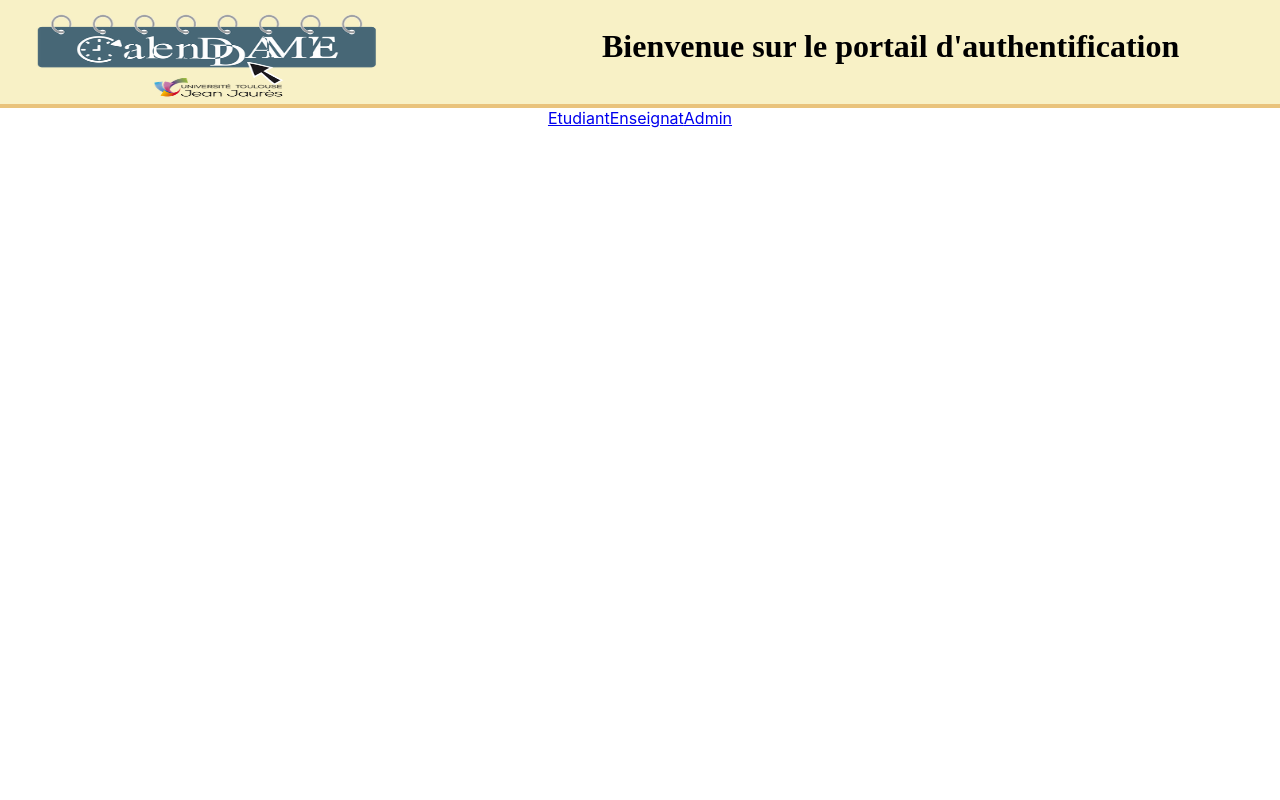
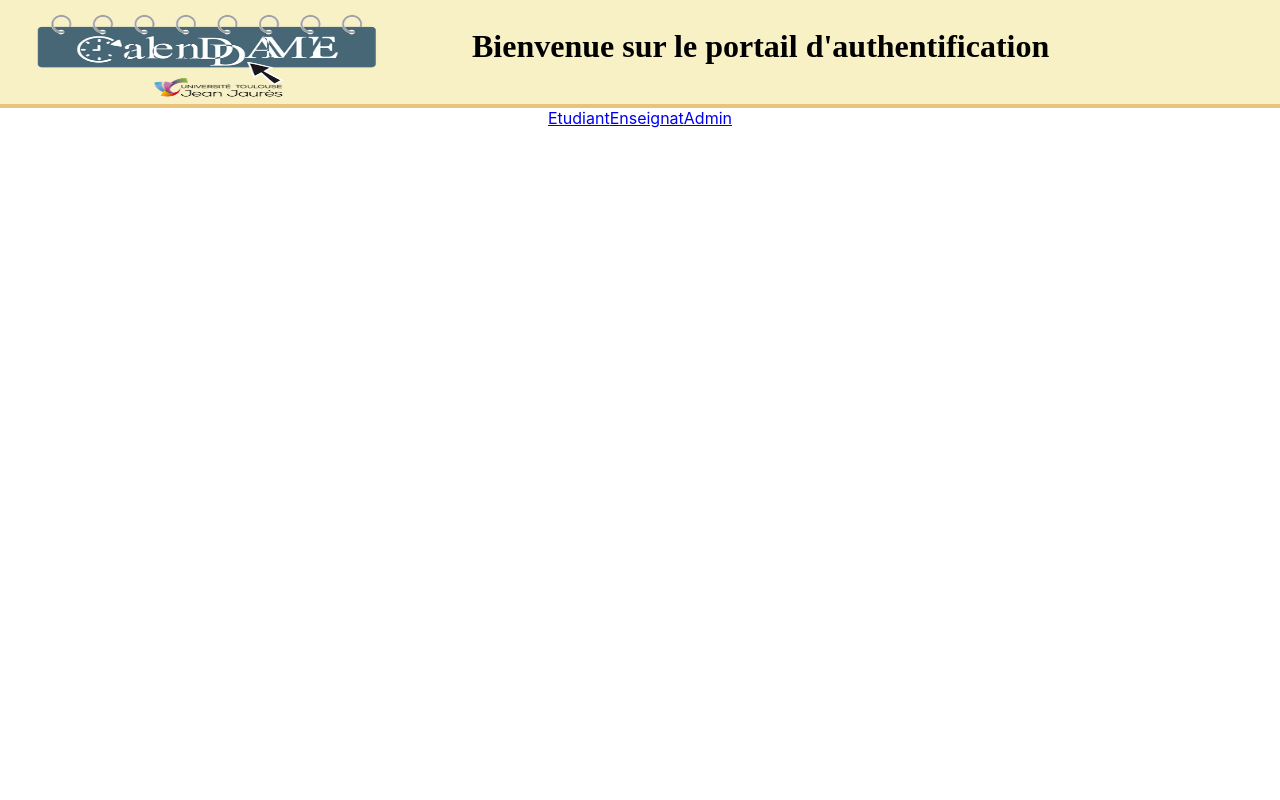
Before and after one commit to radia10/Calenddame, a React (Create React App) app: page / in a window 1280 px wide. Shown: the top 800 px of the page. Built offline with nearby package versions, Linux system fonts and the light colour scheme.

Commit message:
recentrer le titre

```diff
--- a/src/styles/Header.scss
+++ b/src/styles/Header.scss
@@ -14,7 +14,7 @@
 }
 .lmj-title {
     align-items: center;
-    margin-left: 200px;
+    margin-left:70px;
     margin-top: 2%;
     font-family:'Arial Narrow Bold';
 
```
